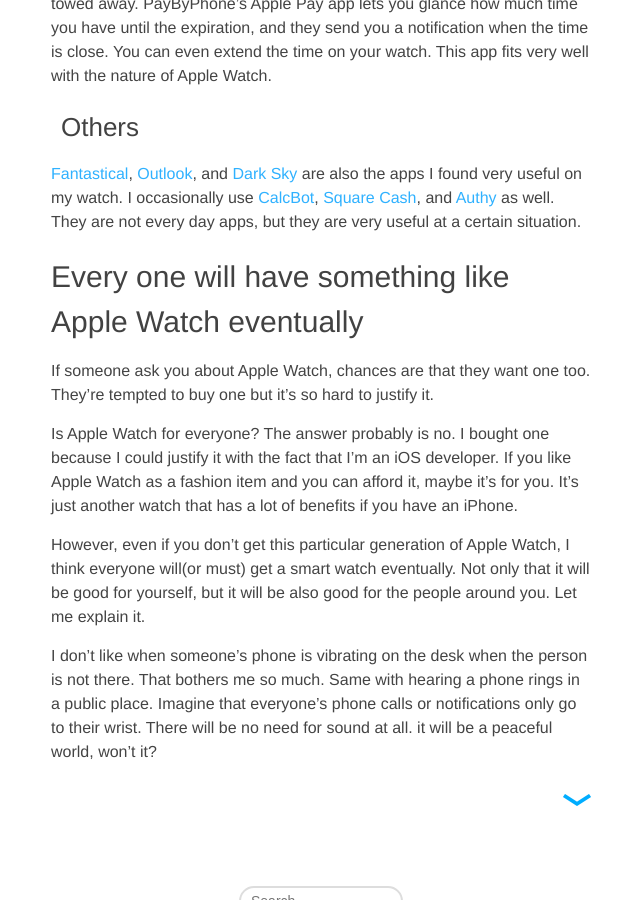
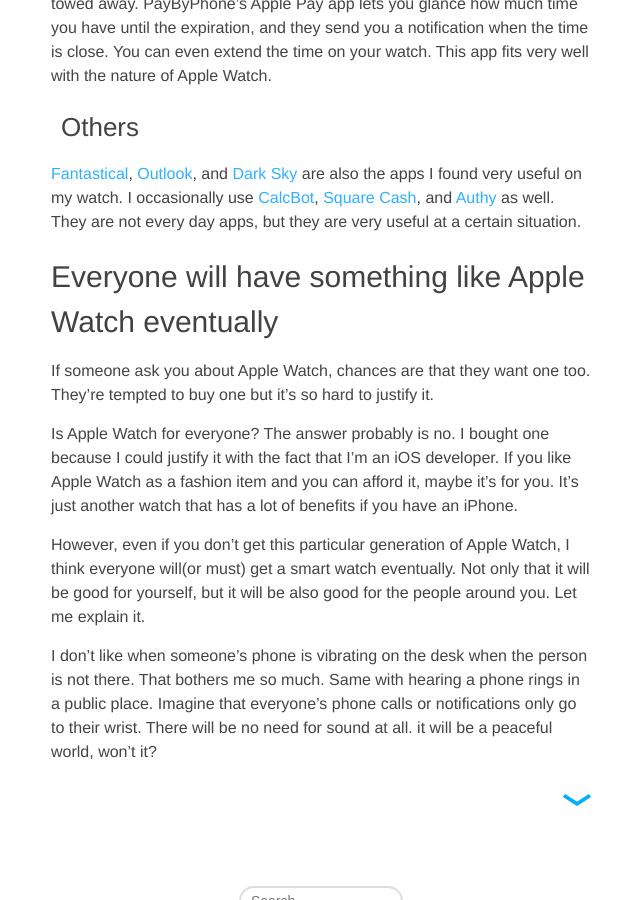
Before and after one commit to seanchoe/blog, a Jekyll site: the page built from _posts/2015-09-07-apple-watch.md, in a window 1280 px wide and 900 px high, scrolled down 2796 px. Shown: the whole window, without its empty margins (319-959 px from the left). Built offline with Jekyll 4.4.1, drawn with Linux system fonts in a browser that asks for light colours.

Commit message:
Every one -> Everyone

```diff
--- a/_posts/2015-09-07-apple-watch.md
+++ b/_posts/2015-09-07-apple-watch.md
@@ -58,7 +58,7 @@
 
 [Fantastical](https://flexibits.com/fantastical), [Outlook](https://itunes.apple.com/us/app/microsoft-outlook/id951937596?mt=8), and [Dark Sky](http://darkskyapp.com) are also the apps I found very useful on my watch. I occasionally use [CalcBot](http://tapbots.com/calcbot/), [Square Cash](https://itunes.apple.com/us/app/square-cash-send-money-for/id711923939?mt=8), and [Authy](https://itunes.apple.com/us/app/authy/id494168017?mt=8) as well. They are not every day apps, but they are very useful at a certain situation.
 
-## Every one will have something like Apple Watch eventually
+## Everyone will have something like Apple Watch eventually
 
 If someone ask you about Apple Watch, chances are that they want one too. They're tempted to buy one but it's so hard to justify it.
 
```
